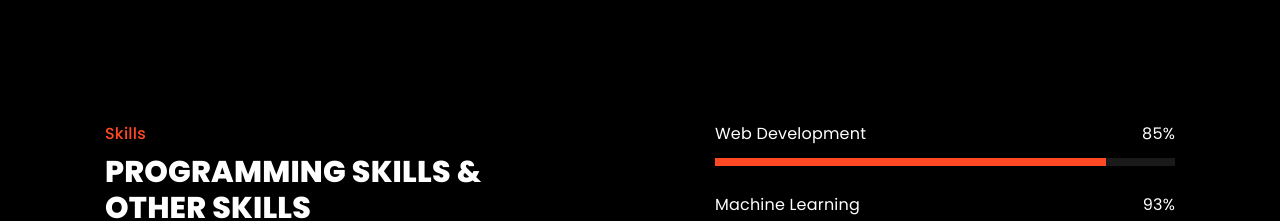
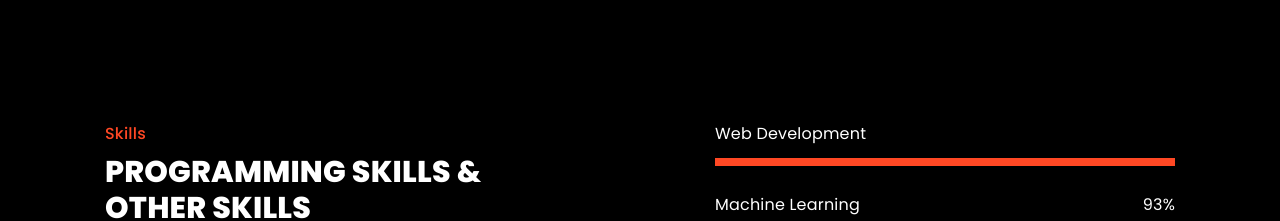
Before and after one commit to Hashirnihal/Muhammed-Hashir-Nihal_Portfolio, a plain HTML site: page index.html in a window 1280 px wide. Shown: the part 800-1021 px from the top of the page. Drawn offline with nearby package versions, Linux system fonts and the light colour scheme; a script that the page names is missing.

Commit message:
Update index.html

```diff
--- a/index.html
+++ b/index.html
@@ -467,11 +467,11 @@
                                 <div class="wrapper">
                                     <h3 class="skill-title">Web Development</h3>
 
-                                    <data class="skill-value" value="85%">85%</data>
+<!--                                     <data class="skill-value" value="100%"></data> -->
                                 </div>
 
                                 <div class="progress-box">
-                                    <div class="progress" style="width: 85%"></div>
+                                    <div class="progress" style="width: 100%"></div>
                                 </div>
                             </li>
                             <li class="skills-item">
```
